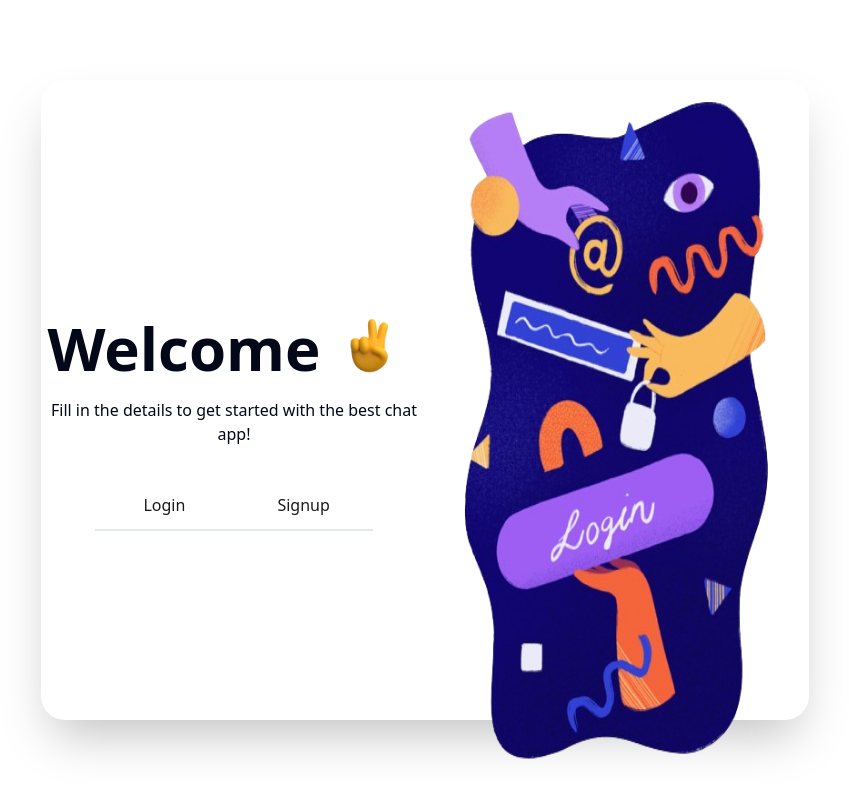
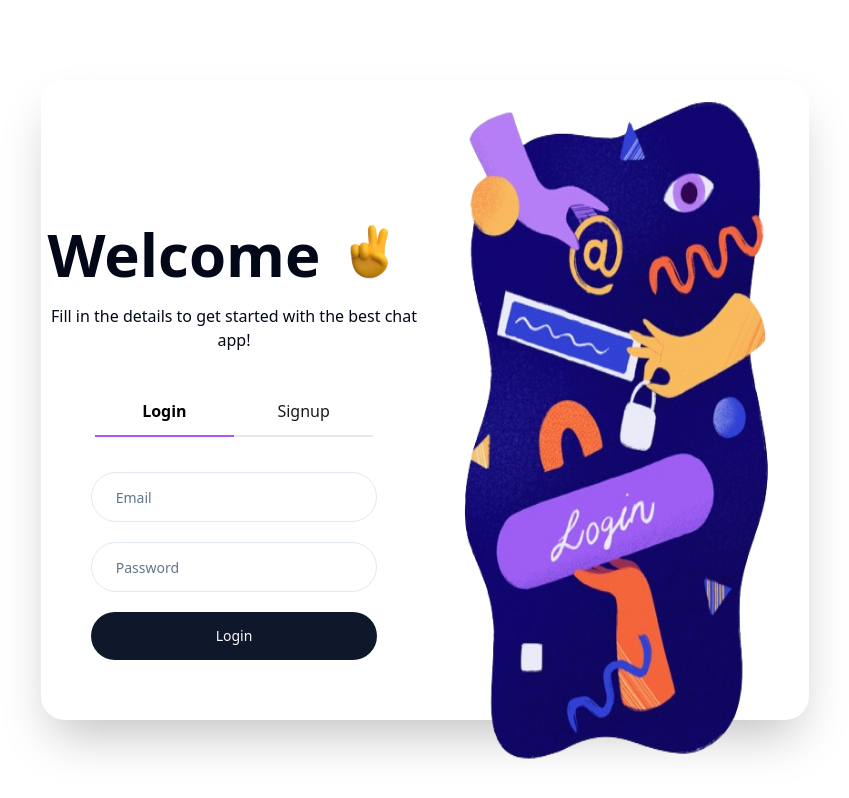
Before and after one commit to HarshitSharma14/Gupshup, a React (Vite) app in the folder client/: page /auth in a window 1280 px wide. Shown: the whole page, without its empty margins (215-1064 px from the left). Built offline with nearby package versions, Linux system fonts and the light colour scheme; no server answers.

Commit message:
completed login and signup, now we will do profile setup

```diff
--- a/client/src/pages/auth/Index.jsx
+++ b/client/src/pages/auth/Index.jsx
@@ -7,8 +7,10 @@ import { Tabs, TabsList } from "@/components/ui/tabs";
 import { useState } from "react";
 import { toast } from "sonner";
 import { apiClient } from "@/lib/api-client"
-import { SIGNUP_ROUTE } from "@/utils/constants";
+import { LOGIN_ROUTE, SIGNUP_ROUTE } from "@/utils/constants";
+import { useNavigate } from "react-router-dom";
 const Auth = () => {
+    const navigate = useNavigate()
 
     const [email, setEmail] = useState("");
     const [password, setPassword] = useState("");
@@ -55,7 +57,33 @@ const Auth = () => {
 
     const handleLogin = async () => {
         if (validateLogin()) {
+            try {
+                const response = await apiClient.post(LOGIN_ROUTE, { email, password }, { withCredentials: true })
 
+                if (response.data.user.id) {
+                    if (response.data.user.profileSetup)
+                        navigate("/chat")
+                    else {
+                        navigate("/profile")
+                    }
+                }
+
+                console.log(response)
+            }
+            catch (e) {
+                if (e.response) {
+                    if (e.response.status === 400) {
+                        toast.error("Please enter both email and password.");
+                    } else if (e.response.status === 401) {
+                        toast.error("Passowrd Incorrect");
+                    }
+                    else if (e.response.status === 404) {
+                        toast.error("User hasn't signed up yet. Please sign up");
+                    }
+                } else {
+                    toast.error("Network error. Please check your connection."); // Handle network errors
+                }
+            }
         }
     };
 
@@ -64,20 +92,23 @@ const Auth = () => {
             try {
                 const response = await apiClient.post(SIGNUP_ROUTE, { email, password }, { withCredentials: true })
 
+                if (response.status === 201) {
+                    navigate("/profile")
+                }
+
                 console.log({ response })
+
             }
             catch (e) {
                 if (e.response) {
-                    // Check for the specific status code
                     if (e.response.status === 409) {
-                        toast.error("User has already signed up. Try logging in."); // Provide feedback for existing user
+                        toast.error("User has already signed up. Try logging in.");
                     } else {
                         toast.error("An unexpected error occurred. Please try again."); // General error handling
                     }
                 } else {
                     toast.error("Network error. Please check your connection."); // Handle network errors
                 }
-                console.log({ e });
             }
 
 
@@ -96,7 +127,7 @@ const Auth = () => {
                         <p className="font-medium text-center"> Fill in the details to get started with the best chat app!</p>
                     </div>
                     <div className="flex items-center justify-center w-full">
-                        <Tabs className="w-3/4">
+                        <Tabs className="w-3/4" defaultValue="login">
                             <TabsList className="bg-transparent rounded-none w-full">
                                 <TabsTrigger value="login"
                                     className="data-[state=active]:bg-transparent data-[state=active]:text-black data-[state=active]:font-semibold data-[state=active]:border-b-purple-500 p-3 transition-all duration-300 text-black text-opacity-90 border-b-2 rounded-none w-full">Login</TabsTrigger>
```
Also changed, not shown: 2 other files (tests, documents, lock files or other folders).
